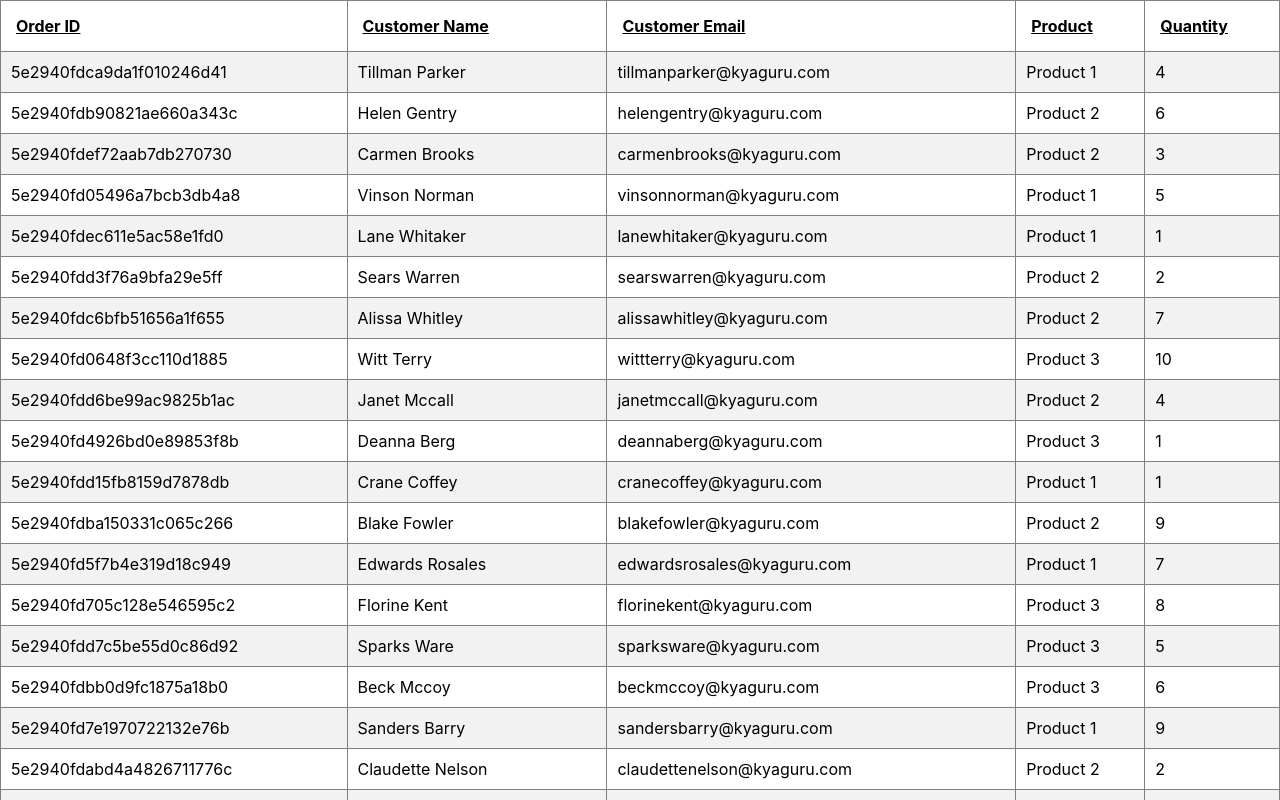
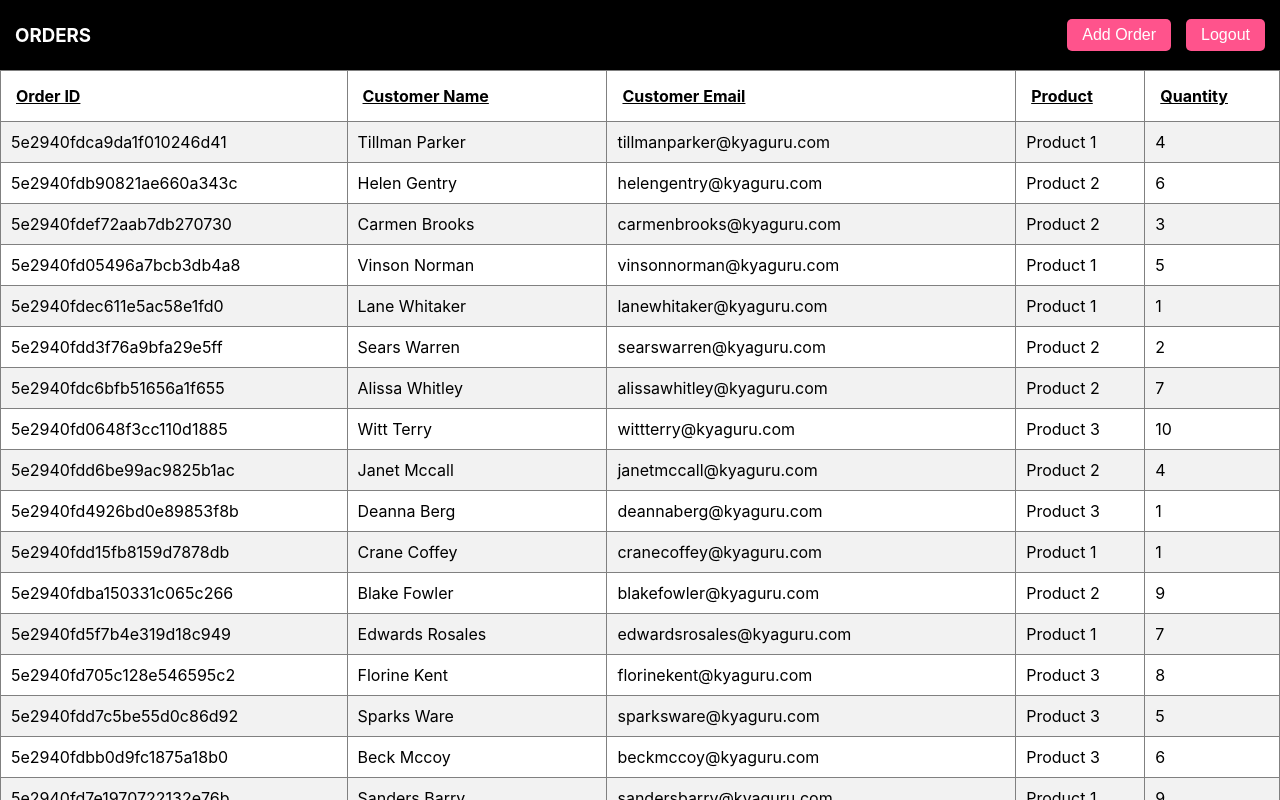
Before and after one commit to BajajGirik/Orders_assignment, a React (Create React App) app: page / in a window 1280 px wide. Shown: the top 800 px of the page. Built offline with nearby package versions, Linux system fonts and the light colour scheme.

Commit message:
Added basic navbar prototype

```diff
--- a/src/App.css
+++ /dev/null
@@ -1,38 +0,0 @@
-.App {
-  text-align: center;
-}
-
-.App-logo {
-  height: 40vmin;
-  pointer-events: none;
-}
-
-@media (prefers-reduced-motion: no-preference) {
-  .App-logo {
-    animation: App-logo-spin infinite 20s linear;
-  }
-}
-
-.App-header {
-  background-color: #282c34;
-  min-height: 100vh;
-  display: flex;
-  flex-direction: column;
-  align-items: center;
-  justify-content: center;
-  font-size: calc(10px + 2vmin);
-  color: white;
-}
-
-.App-link {
-  color: #61dafb;
-}
-
-@keyframes App-logo-spin {
-  from {
-    transform: rotate(0deg);
-  }
-  to {
-    transform: rotate(360deg);
-  }
-}
--- a/src/App.js
+++ b/src/App.js
@@ -1,9 +1,10 @@
 import List from './components/List';
-import './App.css';
+import Navbar from './components/Navbar';
 
 function App() {
   return (
     <div className="App">
+		<Navbar />
 		<List />
     </div>
   );
--- /dev/null
+++ b/src/components/Navbar/index.css
@@ -0,0 +1,24 @@
+nav {
+	color: white;
+	background-color: black;
+	padding: 5px 15px;
+
+	display: flex;
+	align-items: center;
+	justify-content: space-between;
+}
+
+nav > div {
+	display: flex;
+	gap: 15px;
+}
+
+nav > div > button {
+	color: white;
+	background-color: #ff538c;
+	font-size: 16px;
+	border: none;
+	border-radius: 5px;
+	padding: 7px 15px;
+	cursor: pointer;
+}
--- /dev/null
+++ b/src/components/Navbar/index.js
@@ -0,0 +1,23 @@
+import React from 'react';
+import { connect } from 'react-redux';
+import './index.css';
+
+function Navbar({auth}) {
+  return (
+	<nav>
+		<h3>ORDERS</h3>
+		<div>
+			<button>Add Order</button>
+			<button>Logout</button>
+		</div>
+	</nav>
+  )
+}
+
+function mapStateToProps(state) {
+	return {
+		auth: state.auth
+	};
+}
+
+export default connect(mapStateToProps)(Navbar)
```
